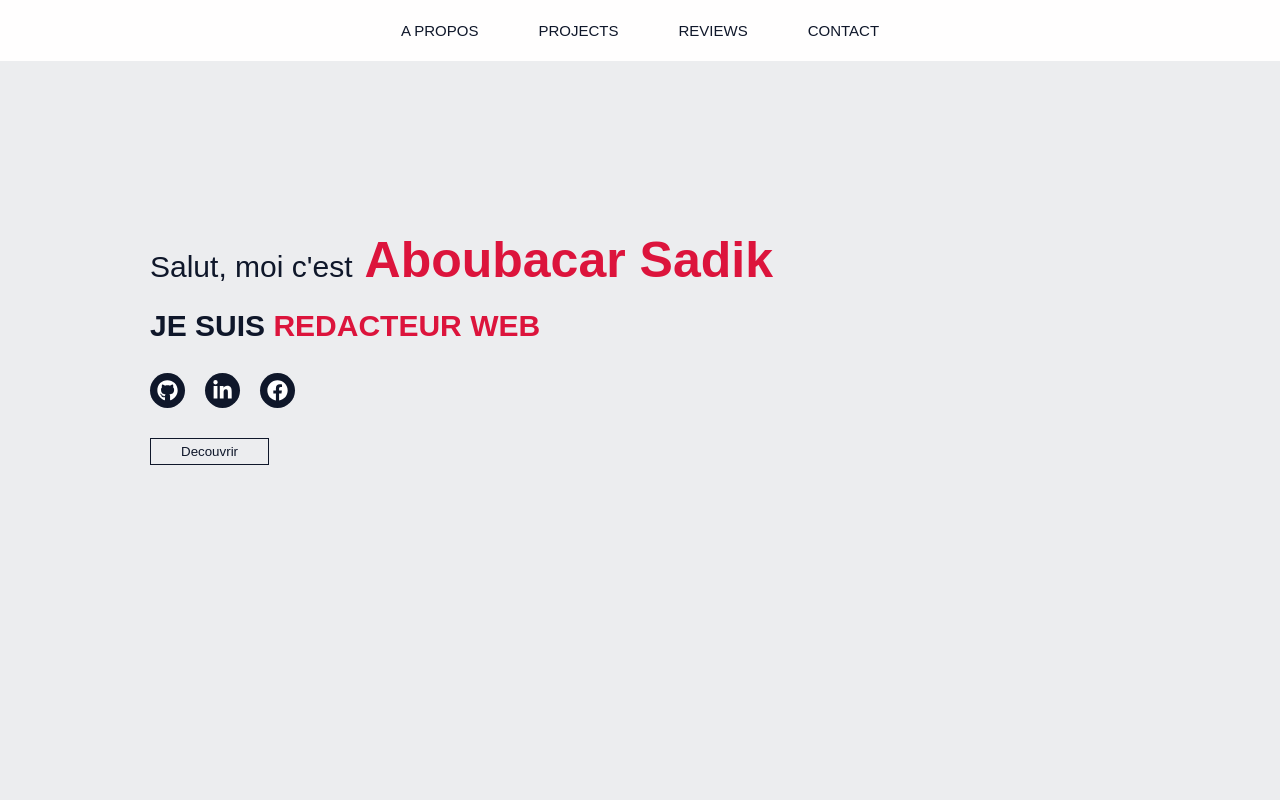
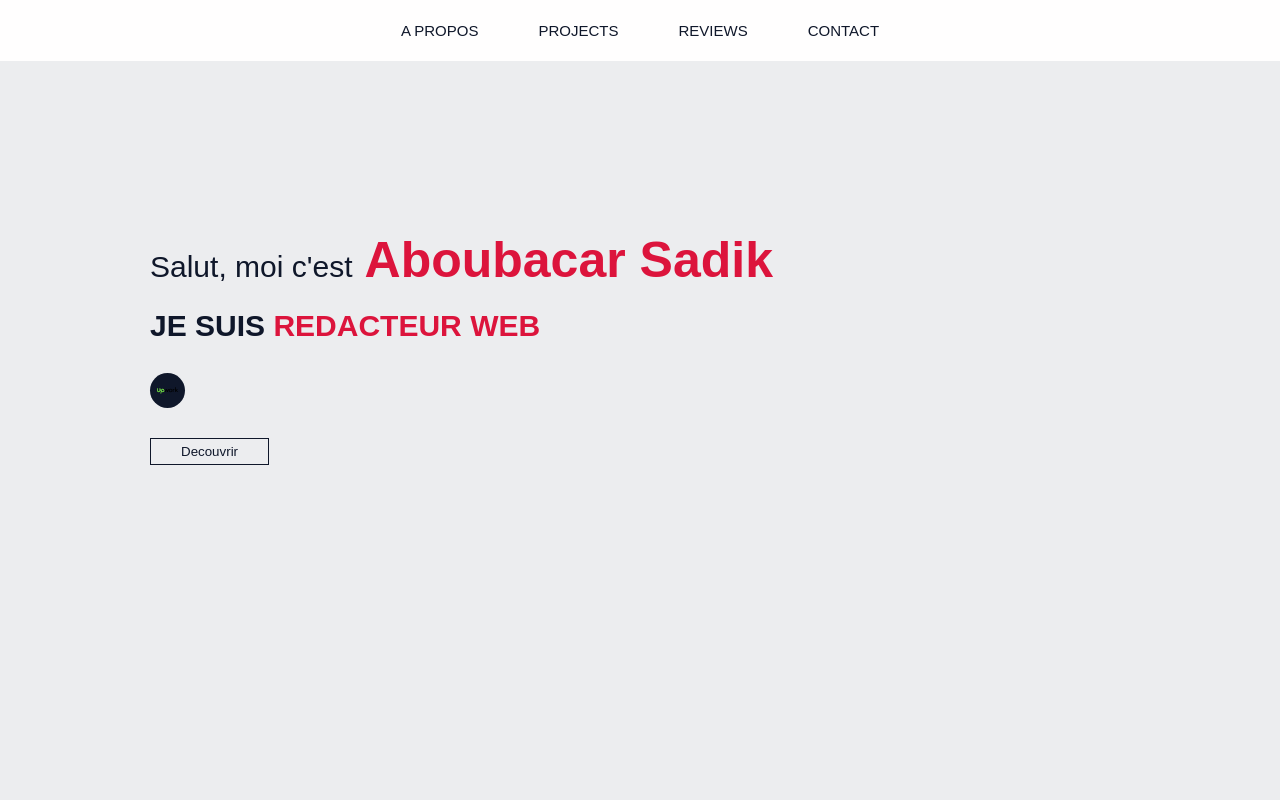
Before and after one commit to tomess00/writing-portfolio, a website: page index.html in a window 1280 px wide. Shown: the top 800 px of the page. Drawn offline with nearby package versions, Linux system fonts and the light colour scheme.

Commit message:
add upwok link

```diff
--- a/index.html
+++ b/index.html
@@ -26,16 +26,10 @@
                <h1><span class="greeting">Salut, moi c'est</span> Aboubacar Sadik</h1>
                <p class="job">Je suis <span class="text-anime"></span></p>
 
-               <!-- socials -->
+               <!-- upwork -->
                <div class="socials">
-                  <a href="https://github.com/tomess00">
-                     <div class="icon"><img src="images/github.svg" alt=""></div>
-                  </a>
-                  <a href="">
-                     <div class="icon"><img src="images/linkedin-in.svg" alt=""></div>
-                  </a>
-                  <a href="">
-                     <div class="icon"><img src="images/facebook.svg" alt=""></div>
+                  <a href="https://www.upwork.com/freelancers/~01f173ab2f353ab89f?s=1017484851352698996">
+                     <div class="icon"><img src="images/upwork.svg" alt=""></div>
                   </a>
                </div>
                <button class="btn">
```
Also changed, not shown: images/github.svg (deleted), images/linkedin-in.svg (deleted), images/phone.svg (deleted), images/upwork.svg (added).
